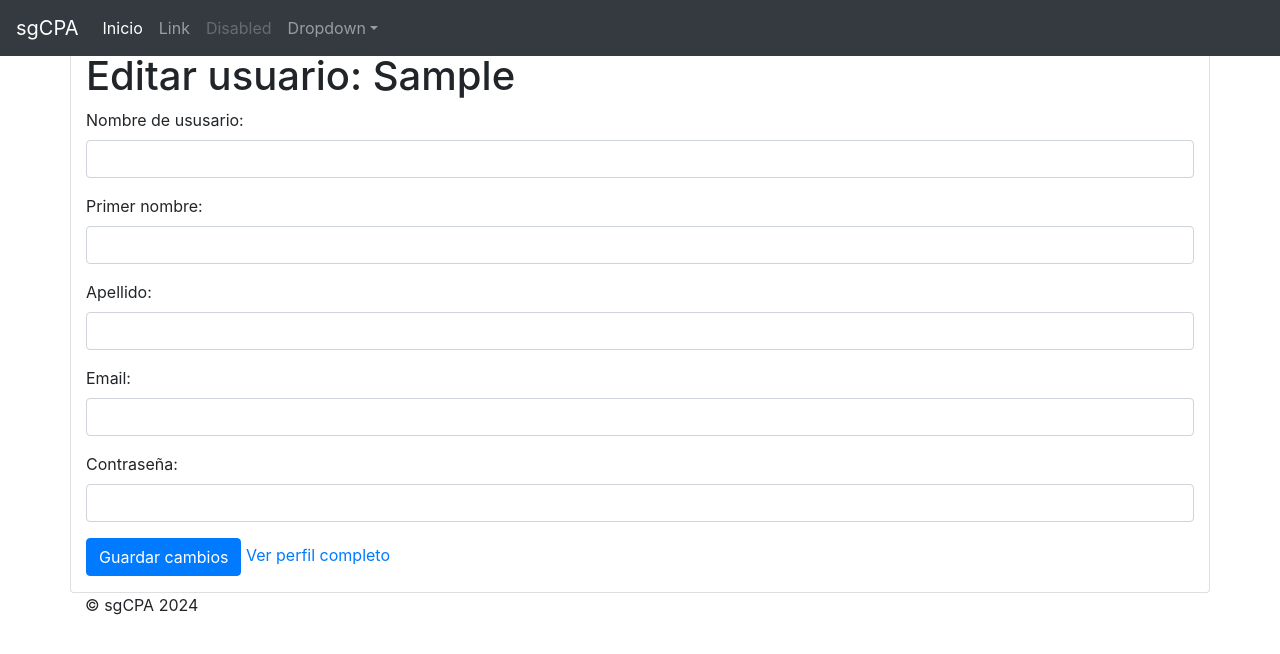
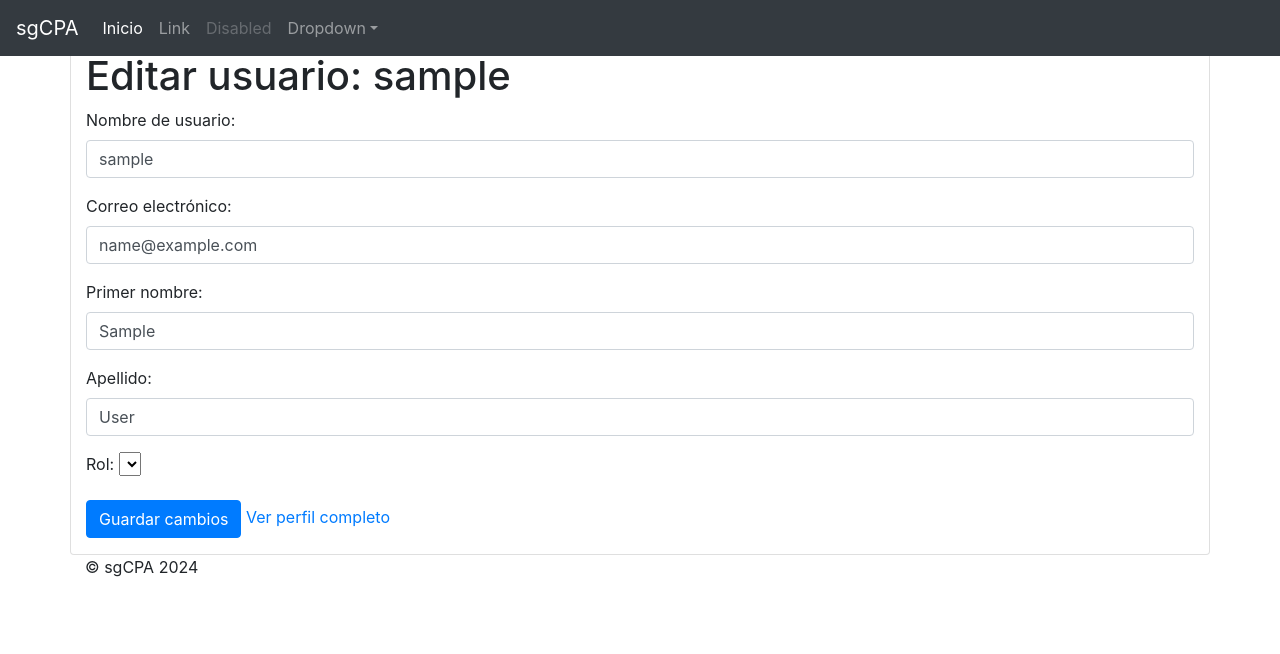
Before and after one commit to tatupochy/sgCPA, a Django app: page /accounts/users/1/edit/ in a window 1280 px wide. Shown: the top 654 px of the page. Run offline with Django 5.2, Linux system fonts and the light colour scheme; the visitor is signed in with stand-in values (Sample User, id 1); data comes from the database, SQL or seed files in the repository; lists and menus that the app fills with data are empty; some libraries are stand-ins or nearby versions.

Commit message:
Changes in user edit views and some styles.

```diff
--- a/sgCPA/accounts/forms.py
+++ b/sgCPA/accounts/forms.py
@@ -2,6 +2,7 @@
 from django.contrib.auth.forms import UserCreationForm
 from django.contrib.auth.forms import UserChangeForm
 from django.contrib.auth.models import User
+from .models import UserRoles
 
 class UserCreationForm(UserCreationForm):
     class Meta:
@@ -13,3 +14,11 @@
     class Meta:
         model = User
         fields = ('username','email', 'first_name', 'last_name')
+
+    user_roles = forms.ModelMultipleChoiceField(queryset=UserRoles.objects.all(), required=False)
+
+
+class UserRolesForm(forms.ModelForm):
+    class Meta:
+        model = UserRoles
+        fields = ('user', 'role')
--- a/sgCPA/accounts/models.py
+++ b/sgCPA/accounts/models.py
@@ -11,6 +11,7 @@
         ('user', 'Usuario'),
     )
     name = models.CharField(max_length=5, choices=ROLES, default='user')
+    description = models.CharField(max_length=100, blank=True, null=True)
 
     def __str__(self):
         return self.name
--- a/sgCPA/accounts/templates/user_edit.html
+++ b/sgCPA/accounts/templates/user_edit.html
@@ -1,38 +1,38 @@
 {% extends 'base.html' %}
 
-{% block title %} Home {% endblock %}
+{% block title %} Editar Usuario {% endblock %}
 
 {% block content %}
-<!-- Main jumbotron for a primary marketing message or call to action -->
 <div class="container card">
-    <h1>Editar usuario: {{ user.first_name }}</h1>
+    <h1>Editar usuario: {{ user.username }}</h1>
     <form method="post" class="form">
         {% csrf_token %}
         <div class="form-group">
-            <label for="{{ form.username.id_for_label }}" class="form-label">Nombre de ususario:</label>
-            <input type="text" class="form-control" id="{{ form.username.id_for_label }}"
-                name="{{ form.username.name }}">
+            <label for="id_username" class="form-label">Nombre de usuario:</label>
+            <input type="text" class="form-control" id="id_username" name="username" value="{{ form.instance.username }}">
         </div>
         <div class="form-group">
-            <label for="{{ form.first_name.id_for_label }}" class="form-label">Primer nombre:</label>
-            <input type="text" class="form-control" id="{{ form.first_name.id_for_label }}"
-                name="{{ form.first_name.name }}">
+            <label for="id_email" class="form-label">Correo electrónico:</label>
+            <input type="email" class="form-control" id="id_email" name="email" value="{{ form.instance.email }}">
         </div>
         <div class="form-group">
-            <label for="{{ form.last_name.id_for_label }}" class="form-label">Apellido:</label>
-            <input type="text" class="form-control" id="{{ form.last_name.id_for_label }}"
-                name="{{ form.last_name.name }}">
+            <label for="id_first_name" class="form-label">Primer nombre:</label>
+            <input type="text" class="form-control" id="id_first_name" name="first_name" value="{{ form.instance.first_name }}">
         </div>
         <div class="form-group">
-            <label for="{{ form.email.id_for_label }}" class="form-label">Email:</label>
-            <input type="text" class="form-control" id="{{ form.email.id_for_label }}"
-                name="{{ form.email.name }}">
+            <label for="id_last_name" class="form-label">Apellido:</label>
+            <input type="text" class="form-control" id="id_last_name" name="last_name" value="{{ form.instance.last_name }}">
         </div>
+        <!-- Agregar campos del formulario UserRolesForm -->
         <div class="form-group">
-            <label for="{{ form.password.id_for_label }}" class="form-label">Contraseña:</label>
-            <input type="text" class="form-control" id="{{ form.password.id_for_label }}"
-                name="{{ form.password.name }}">
+            <label for="id_role" class="form-label">Rol:</label>
+            <select class="form-select" id="id_role" name="role">
+                {% for role in roles %}
+                <option value="{{ role.id }}">{{ role.name }}</option>
+                {% endfor %}
+            </select>
         </div>
+        <!-- Fin de los campos del formulario UserRolesForm -->
         <button type="submit" class="btn btn-primary">Guardar cambios</button>
         <a class="usuario-link" href="{% url 'user_detail' user.pk %}">Ver perfil completo</a>
         {% if form.errors %}
@@ -48,5 +48,4 @@
         {% endif %}
     </form>
 </div>
-
 {% endblock %}
--- a/sgCPA/accounts/views.py
+++ b/sgCPA/accounts/views.py
@@ -1,4 +1,4 @@
-from django.shortcuts import render
+from django.shortcuts import get_object_or_404, redirect, render
 from django.contrib.auth.views import LoginView
 from django.contrib.auth.forms import UserCreationForm
 from django.urls import reverse_lazy
@@ -7,7 +7,7 @@
 from django.contrib.auth.models import User
 from django.views.generic.edit import FormView
 from django.views.generic.detail import DetailView
-from .forms import UserEditForm
+from .forms import UserEditForm, UserRolesForm
 from django.contrib.auth.decorators import login_required
 from django.utils.decorators import method_decorator
 from .models import UserRoles
@@ -93,13 +93,37 @@
 
 @method_decorator(login_required, name='dispatch')
 class UserEditView(FormView):
-    model = User
     form_class = UserEditForm
+    user_roles_form_class = UserRolesForm
     template_name = 'user_edit.html'
     success_url = reverse_lazy('users')
 
+    def get_form_kwargs(self):
+        kwargs = super().get_form_kwargs()
+        kwargs['instance'] = self.get_user()
+        return kwargs
+
     def get_context_data(self, **kwargs):
         context = super().get_context_data(**kwargs)
-        context['user'] = User.objects.get(pk=self.kwargs['pk'])
-        print(context['user'])
+        context['user'] = self.get_user()
+        context['roles'] = Role.objects.all()
         return context
+
+    def get_user(self):
+        return get_object_or_404(User, pk=self.kwargs['pk'])
+
+    def post(self, request, *args, **kwargs):
+        user_form = self.form_class(request.POST, instance=self.get_user())
+        user_roles_form = self.user_roles_form_class(request.POST)
+
+        if user_form.is_valid() and user_roles_form.is_valid():
+            user = user_form.save()
+            user_roles = user_roles_form.save(commit=False)
+            user_roles.user = user
+            user_roles.save()
+            return redirect(self.get_success_url())
+        else:
+            return self.form_invalid(user_form, user_roles_form)
+
+    def form_invalid(self, user_form, user_roles_form):
+        return self.render_to_response(self.get_context_data(user_form=user_form, user_roles_form=user_roles_form))
```
Also changed, not shown: sgCPA/accounts/templates/user_detail.html (+28 -6 lines), sgCPA/accounts/migrations/0003_role_description.py (added).
